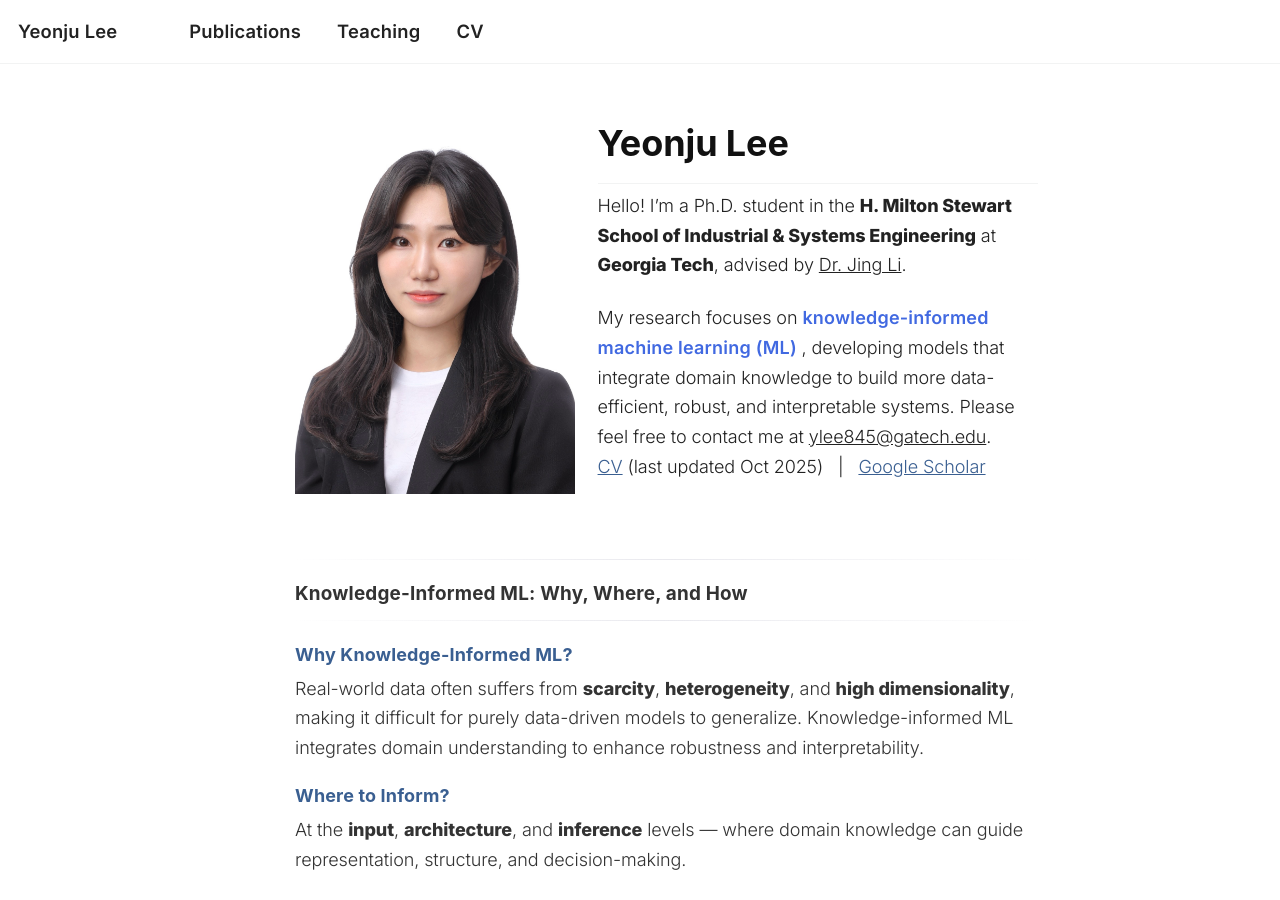
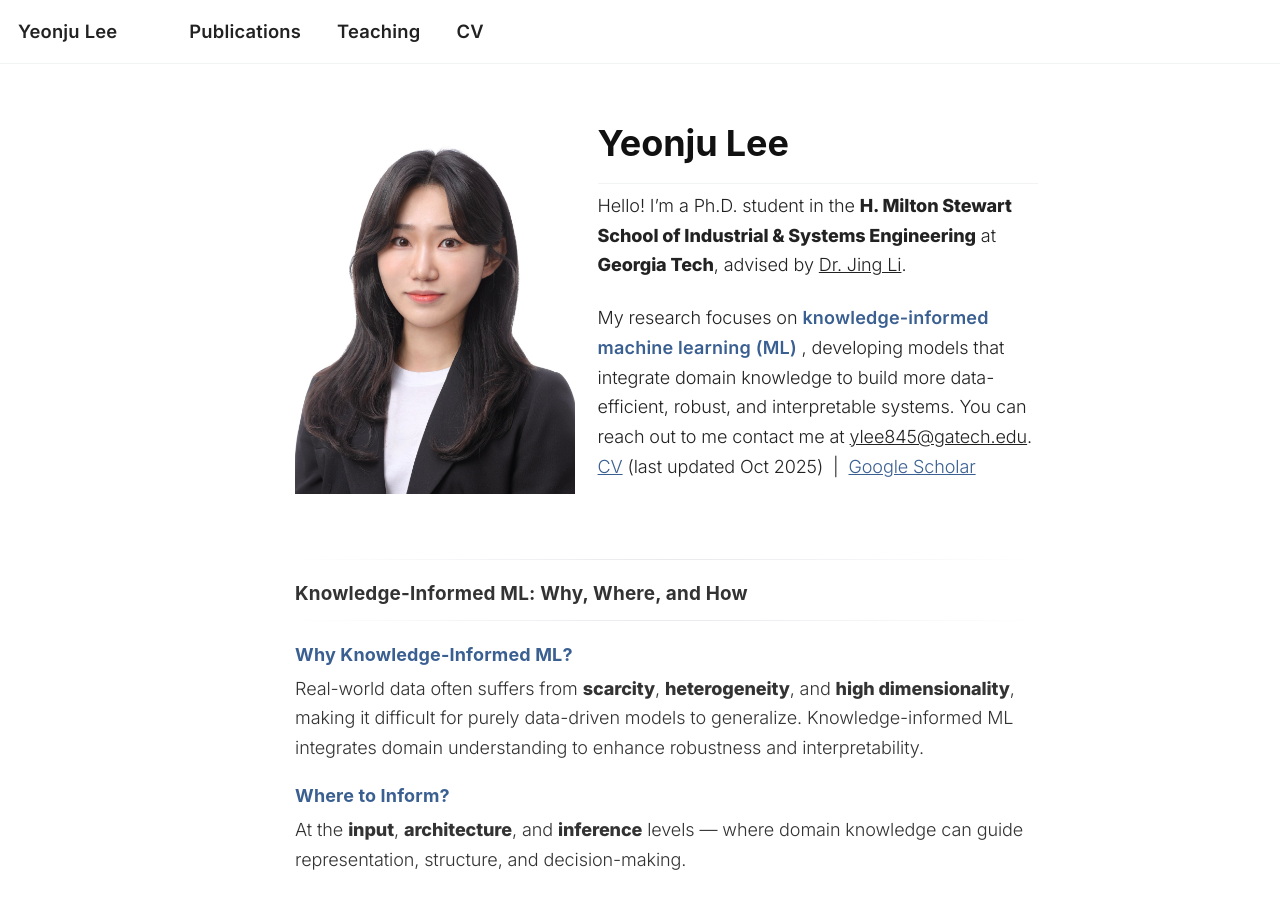
Before and after one commit to ylee845/ylee845.github.io, a Jekyll site: the page built from _pages/about.md, in a window 1280 px wide and 900 px high. Built offline with Jekyll 4.4.1, drawn with Linux system fonts in a browser that asks for light colours; a script that is not in the unit is left out.

Commit message:
Update about.md

```diff
--- a/_pages/about.md
+++ b/_pages/about.md
@@ -177,16 +177,16 @@ h4 {
 
     <p>
       My research focuses on
-    <span style="color:#4169E1; font-weight:600; letter-spacing:0.2px;">
+    <span style="color:#3A5F91; font-weight:600; letter-spacing:0.2px;">
       knowledge-informed machine learning (ML)
     </span>,
     developing models that integrate domain knowledge to build more
     data-efficient, robust, and interpretable systems.
-    Please feel free to contact me at
+    You can reach out to me contact me at
     <a href="mailto:ylee845@gatech.edu">ylee845@gatech.edu</a>.
     <br>
     <a href="/files/Yeonju_Lee_CV.pdf" style="color:#3A5F91;">CV</a> (last updated Oct 2025)
-     &nbsp; | &nbsp;
+     &nbsp;|&nbsp;
     <a href="https://scholar.google.com/citations?user=5iO-_XgAAAAJ&hl=en&oi=ao"
      target="_blank"
      style="color:#3A5F91;">
```
